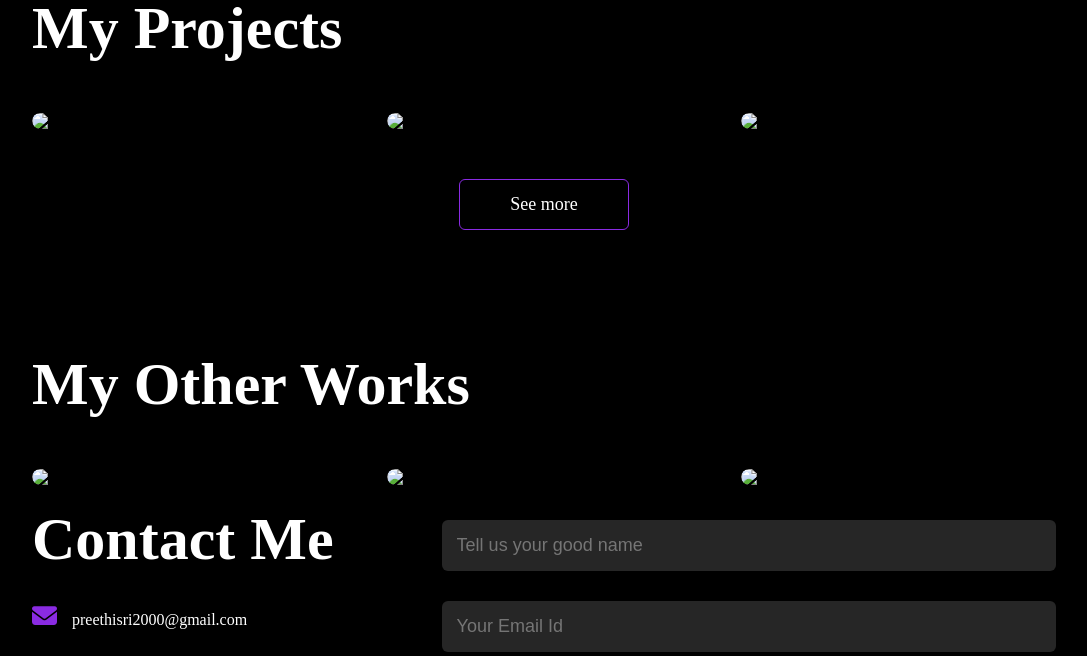
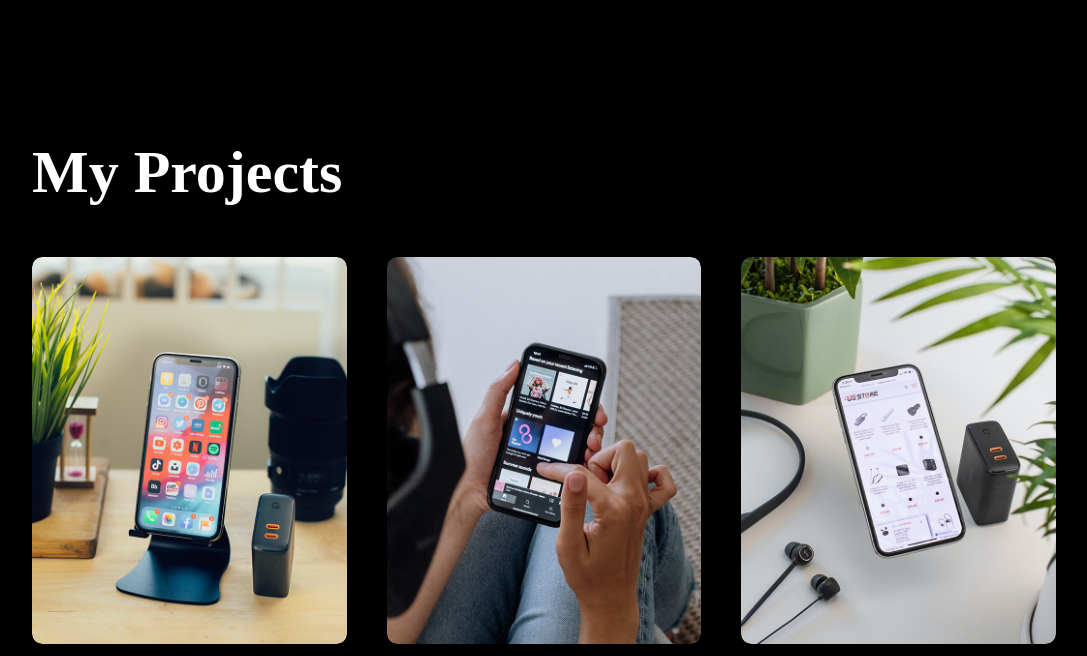
Before and after one commit to PreethiSri2000/Personal-Portfolio, a plain HTML site: page index.html in a window 1280 px wide. Shown: the part 1370-2026 px from the top of the page, without its empty margins (96-1183 px from the left). Drawn offline with Linux system fonts and the light colour scheme.

Commit message:
Update index.html

```diff
--- a/index.html
+++ b/index.html
@@ -14,7 +14,7 @@
     <div id="header">
         <div class="container">
             <nav>
-                <img src="Images/logo.jpg" class="logo">
+                <img src="logo.jpg" class="logo">
                 <ul id="side-menu">
                     <li><a href="'#">Home</a></li>
                     <li><a href="'#">About</a></li>
@@ -42,7 +42,7 @@
         <div class="container">
             <div class="row">
                 <div class="about-col-1">
-                    <img src="Images/background image.jpg">
+                    <img src="background image.jpg">
                 </div>
                 <div class="about-col-2">
                     <h1 class="sub-title">About Me</h1>
@@ -100,7 +100,7 @@
             <h1 class="sub-title">My Projects</h1>
             <div class="project-list">
                 <div class="project">
-                    <img src="Images/work-1.png">
+                    <img src="work-1.png">
                     <div class="layers">
                         <h3>Bankist</h3>
                         <p>Replicates general bank website</p>
@@ -108,7 +108,7 @@
                     </div>
                 </div>
                 <div class="project">
-                    <img src="Images/work-2.png">
+                    <img src="work-2.png">
                     <div class="layers">
                         <h3>Bankist</h3>
                         <p>Replicates general bank website</p>
@@ -116,7 +116,7 @@
                     </div>
                 </div>
                 <div class="project">
-                    <img src="Images/work-3.png">
+                    <img src="work-3.png">
                     <div class="layers">
                         <h3>Bankist</h3>
                         <p>Replicates general bank website</p>
@@ -137,7 +137,7 @@
             <h1 class="sub-title">My Other Works</h1>
             <div class="project-list">
                 <div class="project">
-                    <img src="Images/work-1.png">
+                    <img src="work-1.png">
                     <div class="layers">
                         <h3>Book</h3>
                         <p>A tamil book published in Amazon kindle</p>
@@ -145,7 +145,7 @@
                     </div>
                 </div>
                 <div class="project">
-                    <img src="Images/work-1.png">
+                    <img src="work-1.png">
                     <div class="layers">
                         <h3>Book</h3>
                         <p>A tamil book published in Amazon kindle</p>
@@ -153,7 +153,7 @@
                     </div>
                 </div>
                 <div class="project">
-                    <img src="Images/work-1.png">
+                    <img src="work-1.png">
                     <div class="layers">
                         <h3>Book</h3>
                         <p>A tamil book published in Amazon kindle</p>
@@ -178,7 +178,7 @@
                         <a href="#"><i class="fa-brands fa-github"></i></a>
 
                     </div>
-                    <a href="Images/my-cv.pdf" download class="btn btn2">Download Resume</a>
+                    <a href="my-cv.pdf" download class="btn btn2">Download Resume</a>
                 </div>
                 <div class="contact-right">
                     <form>
```
